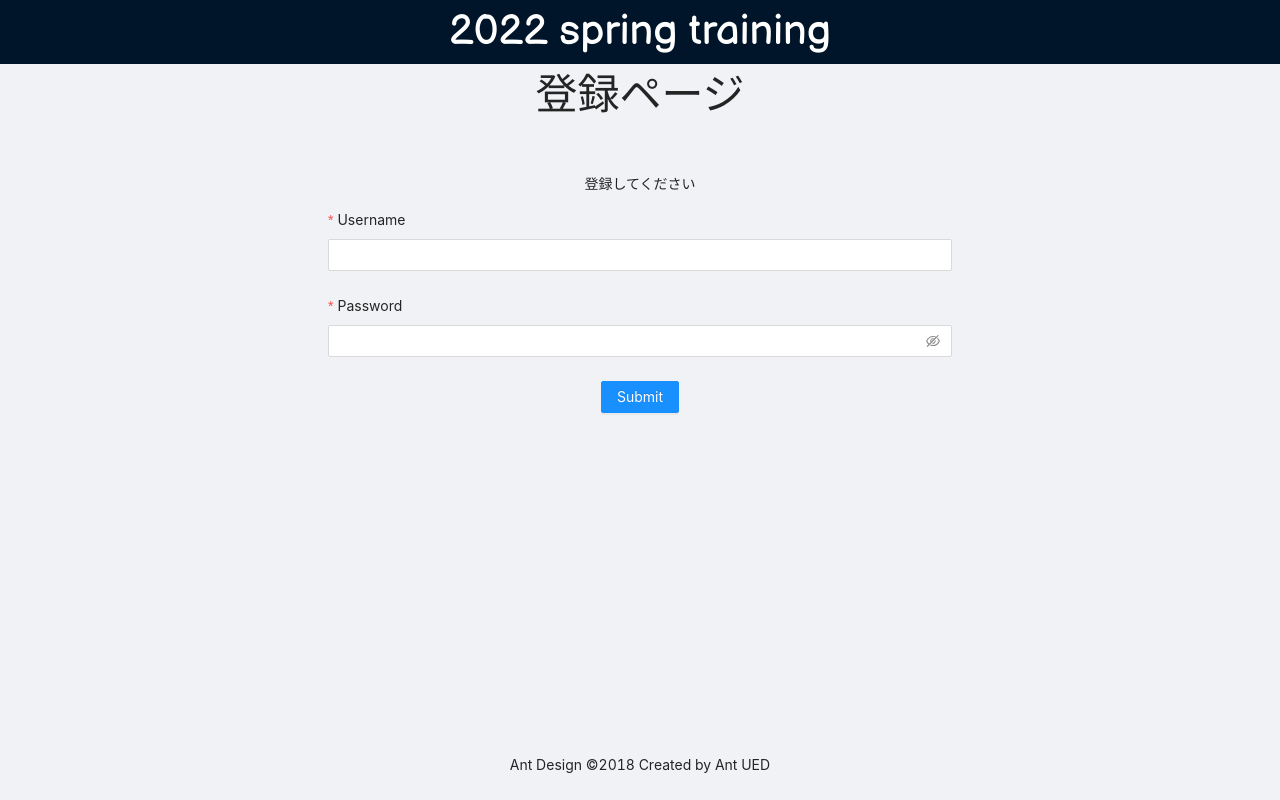
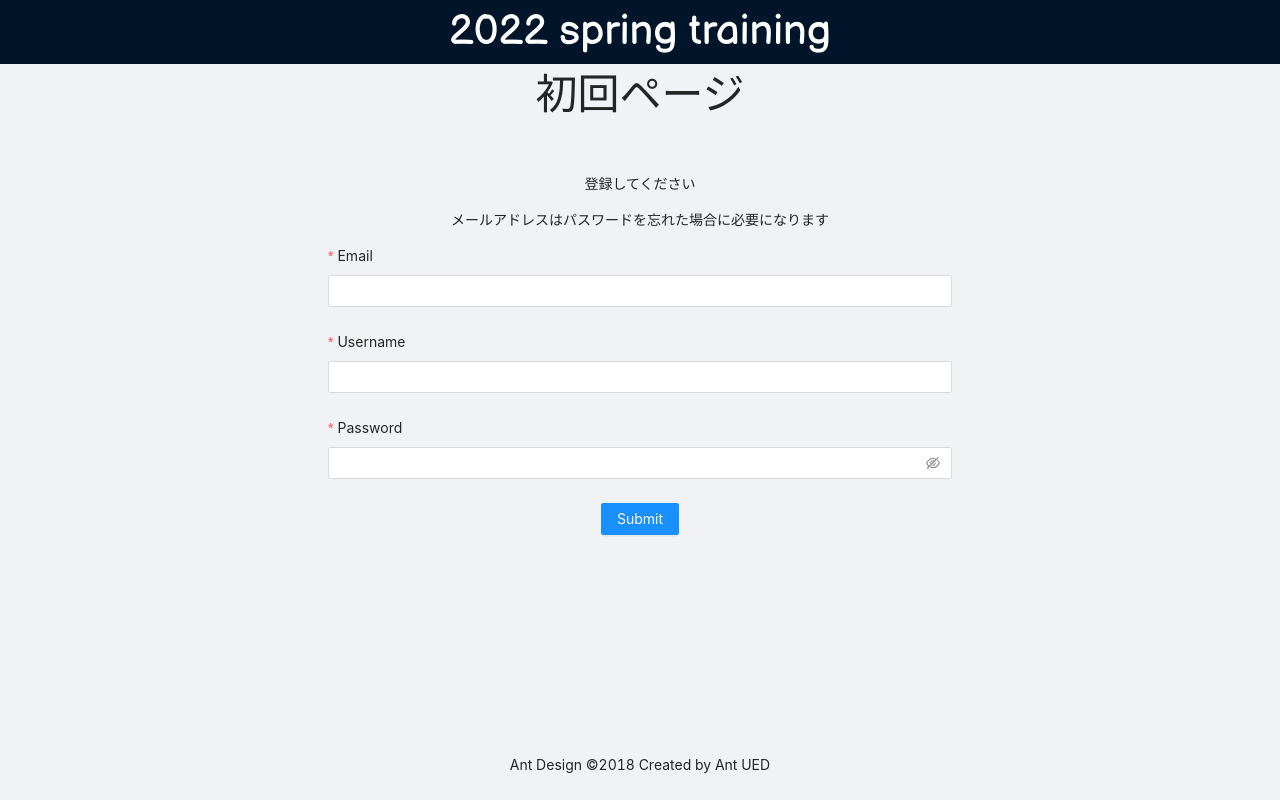
Before and after one commit to renasami/2022_page, a React (Create React App) app: page /register in a window 1280 px wide. Built offline with nearby package versions, Linux system fonts and the light colour scheme; no server answers.

Commit message:
add register email

```diff
--- a/src/components/pages/Register/index.tsx
+++ b/src/components/pages/Register/index.tsx
@@ -9,11 +9,22 @@ const Register: FC = () => {
     <>
       <AuthTemplate>
         <div className="auth">
-          <h1>登録ページ</h1>
+          <h1>初回ページ</h1>
           <br />
           <p>登録してください</p>
+          <p>メールアドレスはパスワードを忘れた場合に必要になります</p>
           <Form className="form" name="basic" layout="vertical" autoComplete="off">
             <div className="innerForm" >
+            <Form.Item
+              label="Email"
+              name="Email"
+              rules={[
+                { required: true, message: "メールアドレスを入れてください" },
+              ]}
+
+            >
+              <Input />
+            </Form.Item>
             <Form.Item
               label="Username"
               name="username"
```
